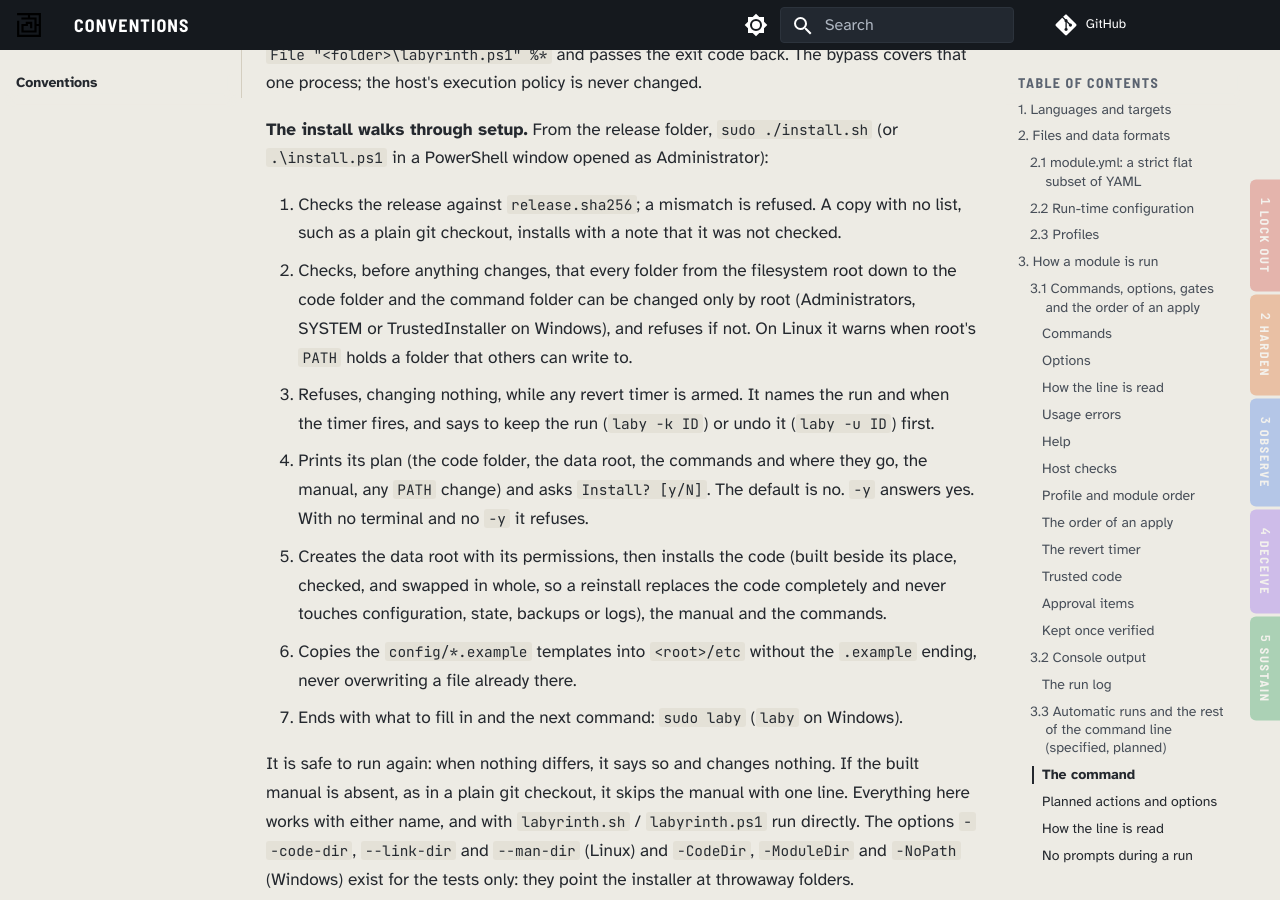
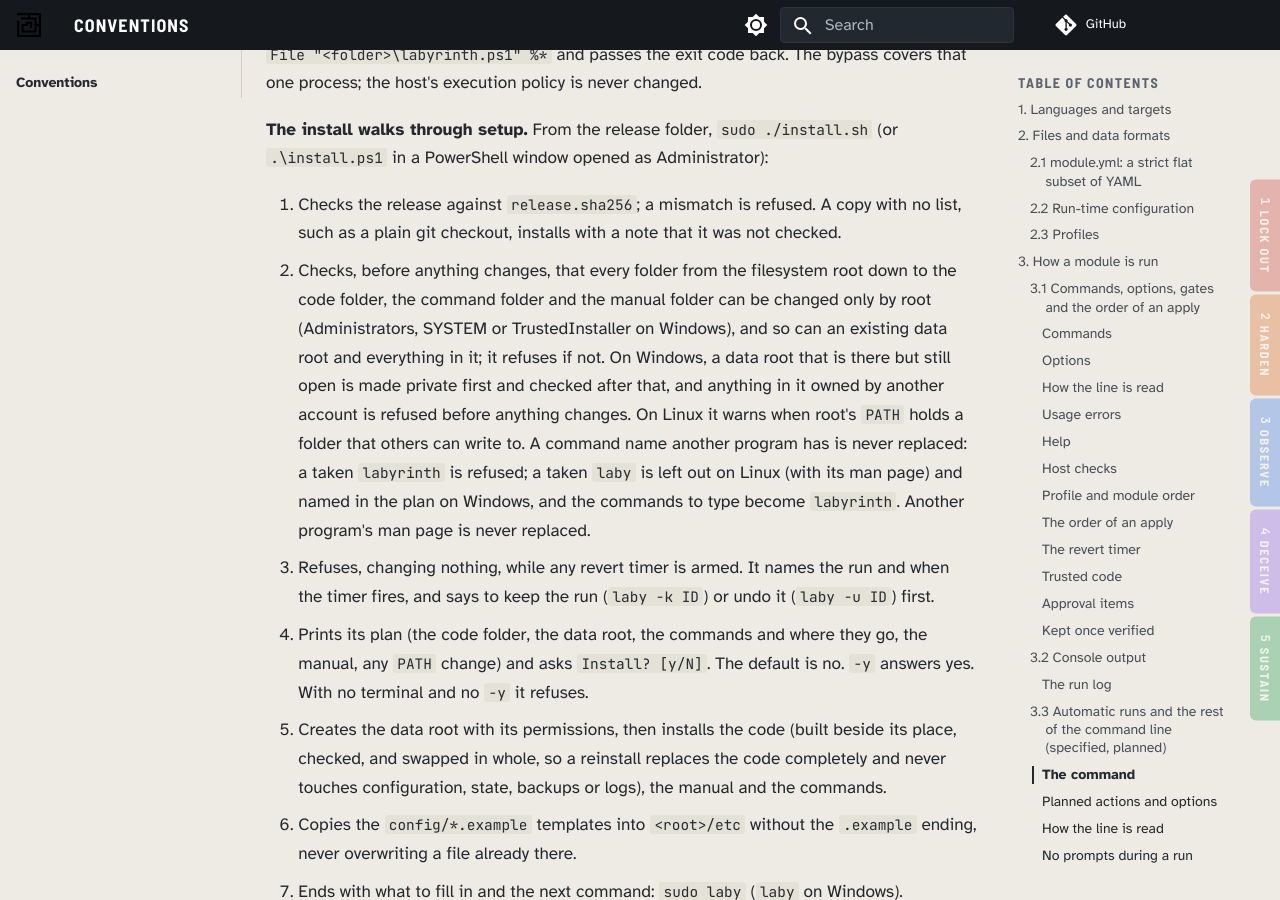
Before and after one commit to dotnetdork/Labyrinth, an MkDocs documentation site: the page built from docs/Conventions.md, in a window 1280 px wide and 900 px high, scrolled down 21312 px. Built offline with MkDocs 1.6.1 and Material for MkDocs 9.7.7, drawn with Linux system fonts in a browser that asks for light colours; comment, search, counter and statistics services are not loaded.

Commit message:
Fix the installer review findings and the failing install tests
- install.ps1 read the release file list as one item (@() wrapped the
  array it returns), so every Windows install stopped with exit 40.
- Neither installer replaces another program's man page or command name:
  a taken laby leaves laby.1.gz out too, and on Windows a taken labyrinth
  is refused and a taken laby is named in the plan, with labyrinth as the
  command to type.
- install.sh checks the man folder, and an existing data root and all
  that is in it, before it writes anything; it refuses a code folder that
  is a link, and makes the runner and installer executable even when the
  release lost its modes.
- install.ps1 refuses an existing data root holding anything owned by
  another account, makes an open one private and checks it afterwards,
  counts a data root the runner has used as private, and on PowerShell 7
  creates the data root with its access list in one step.
- lab_dir_trusted holds the one-folder check that lab_tree_trusted,
  lab_path_trusted and the PATH warning share; the bats test of the real
  check sets REPO.

```diff
--- a/docs/Conventions.md
+++ b/docs/Conventions.md
@@ -315,7 +315,7 @@ The links are in `/usr/bin` so that `sudo laby` works: sudo searches only its ow
 **The install walks through setup.** From the release folder, `sudo ./install.sh` (or `.\install.ps1` in a PowerShell window opened as Administrator):
 
 1. Checks the release against `release.sha256`; a mismatch is refused. A copy with no list, such as a plain git checkout, installs with a note that it was not checked.
-2. Checks, before anything changes, that every folder from the filesystem root down to the code folder and the command folder can be changed only by root (Administrators, SYSTEM or TrustedInstaller on Windows), and refuses if not. On Linux it warns when root's `PATH` holds a folder that others can write to.
+2. Checks, before anything changes, that every folder from the filesystem root down to the code folder, the command folder and the manual folder can be changed only by root (Administrators, SYSTEM or TrustedInstaller on Windows), and so can an existing data root and everything in it; it refuses if not. On Windows, a data root that is there but still open is made private first and checked after that, and anything in it owned by another account is refused before anything changes. On Linux it warns when root's `PATH` holds a folder that others can write to. A command name another program has is never replaced: a taken `labyrinth` is refused; a taken `laby` is left out on Linux (with its man page) and named in the plan on Windows, and the commands to type become `labyrinth`. Another program's man page is never replaced.
 3. Refuses, changing nothing, while any revert timer is armed. It names the run and when the timer fires, and says to keep the run (`laby -k ID`) or undo it (`laby -u ID`) first.
 4. Prints its plan (the code folder, the data root, the commands and where they go, the manual, any `PATH` change) and asks `Install? [y/N]`. The default is no. `-y` answers yes. With no terminal and no `-y` it refuses.
 5. Creates the data root with its permissions, then installs the code (built beside its place, checked, and swapped in whole, so a reinstall replaces the code completely and never touches configuration, state, backups or logs), the manual and the commands.
```
Also changed, not shown: docs/manual/labyrinth.md (+4 -4 lines), 6 other files.
